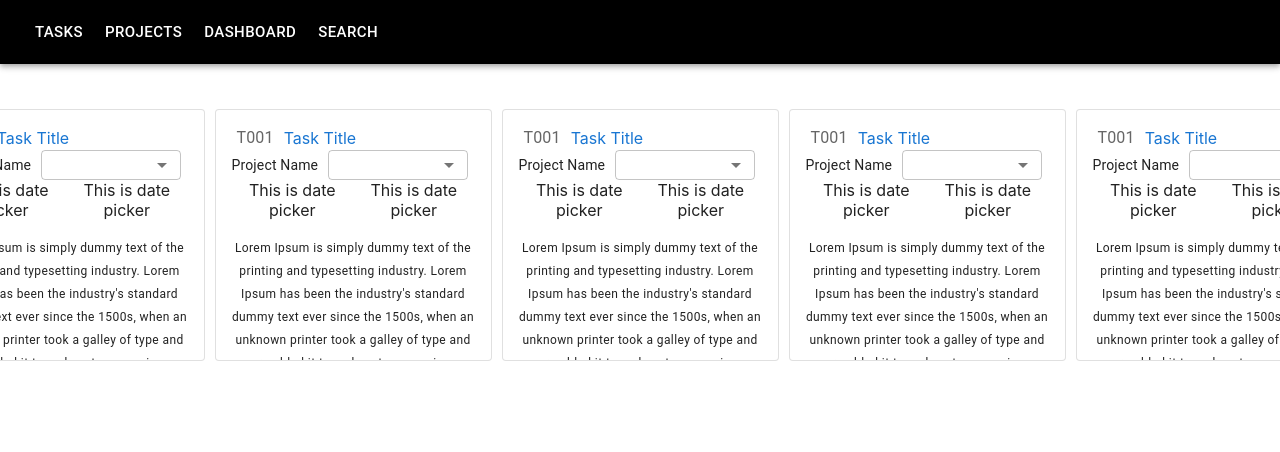
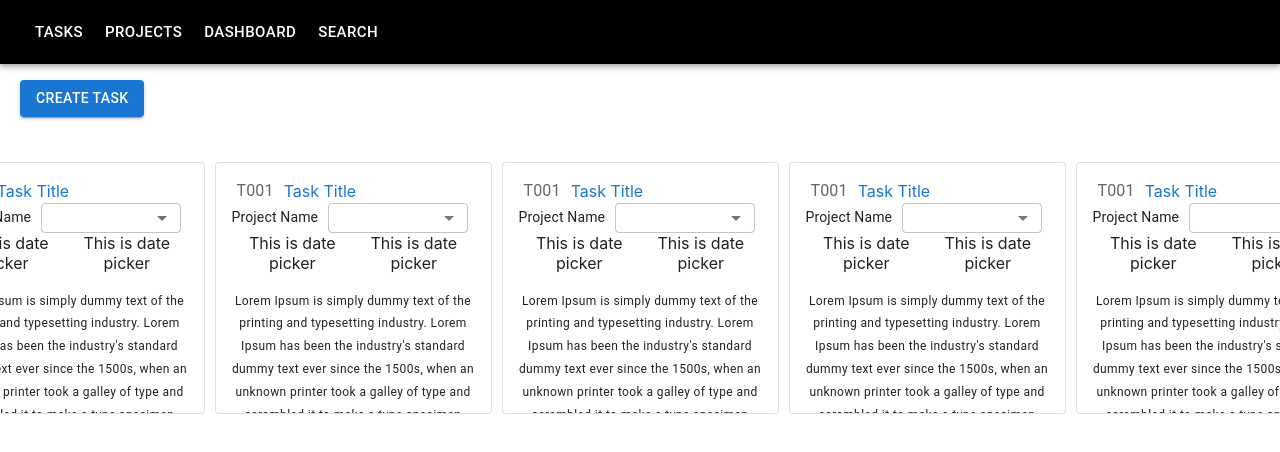
Before and after one commit to a-deep97/GSD, a React (Create React App) app in the folder gsd-ui/: page / in a window 1280 px wide. Shown: the top 452 px of the page. Built offline with nearby package versions, Linux system fonts and the light colour scheme; no server answers.

Commit message:
Added create buttons

```diff
--- /dev/null
+++ b/gsd-ui/src/components/buttons/create-project-button.js
@@ -0,0 +1,16 @@
+import React from 'react';
+import { Button } from '@mui/material';
+
+
+const CreateProjectButton = () => {
+    const onClick = () =>{
+
+    }
+    return (
+        <Button variant="contained" color="primary" onClick={onClick}>
+            create new project
+        </Button>
+    );
+};
+
+export default CreateProjectButton;
--- /dev/null
+++ b/gsd-ui/src/components/buttons/create-task-button.js
@@ -0,0 +1,16 @@
+import React from 'react';
+import { Button } from '@mui/material';
+
+
+const CreateTaskButton = () => {
+    const onClick = () =>{
+
+    }
+    return (
+        <Button variant="contained" color="primary" onClick={onClick}>
+            create task
+        </Button>
+    );
+};
+
+export default CreateTaskButton;
--- a/gsd-ui/src/components/projects.js
+++ b/gsd-ui/src/components/projects.js
@@ -3,11 +3,23 @@ import {Box} from '@mui/material';
 
 import TopNavbar from './utilities/top-navbar';
 import ProjetsContainer from './view_containers/projects-container';
+import CreateProjectButton from './buttons/create-project-button';
 
 const ProjectsPage = () => {
     return (
         <Box display='flex' flexDirection='column' alignContent='flex-start' alignItems='center'>
             <TopNavbar/>
+            <Box style={{
+                    'width': '100%',
+                }}
+                display='flex'
+                alignContent='flex-start'
+                alignItems='center'
+                marginTop={2}
+                marginLeft={5}
+                >
+                <CreateProjectButton/>
+            </Box>
             <ProjetsContainer/>
         </Box>
     );
--- a/gsd-ui/src/components/tasks.js
+++ b/gsd-ui/src/components/tasks.js
@@ -3,11 +3,23 @@ import {Box} from '@mui/material';
 
 import TopNavbar from './utilities/top-navbar';
 import TasksContainer from './view_containers/tasks-container';
+import CreateTaskButton from './buttons/create-task-button';
 
 const TasksPage = () => {
     return (
         <Box display='flex' flexDirection='column' alignContent='flex-start' alignItems='center'>
             <TopNavbar/>
+            <Box style={{
+                    'width': '100%',
+                }}
+                display='flex'
+                alignContent='flex-start'
+                alignItems='center'
+                marginTop={2}
+                marginLeft={5}
+                >
+                    <CreateTaskButton/>
+            </Box>
             <TasksContainer/>
         </Box>
     );
--- a/gsd-ui/src/components/utilities/top-navbar.js
+++ b/gsd-ui/src/components/utilities/top-navbar.js
@@ -2,7 +2,7 @@
 
 import React from "react";
 import { useNavigate } from 'react-router-dom';
-import { AppBar, Button, Toolbar, Typography } from "@mui/material";
+import { AppBar, Button, Toolbar, Box } from "@mui/material";
 
 function TopNavbar(){
 
```
